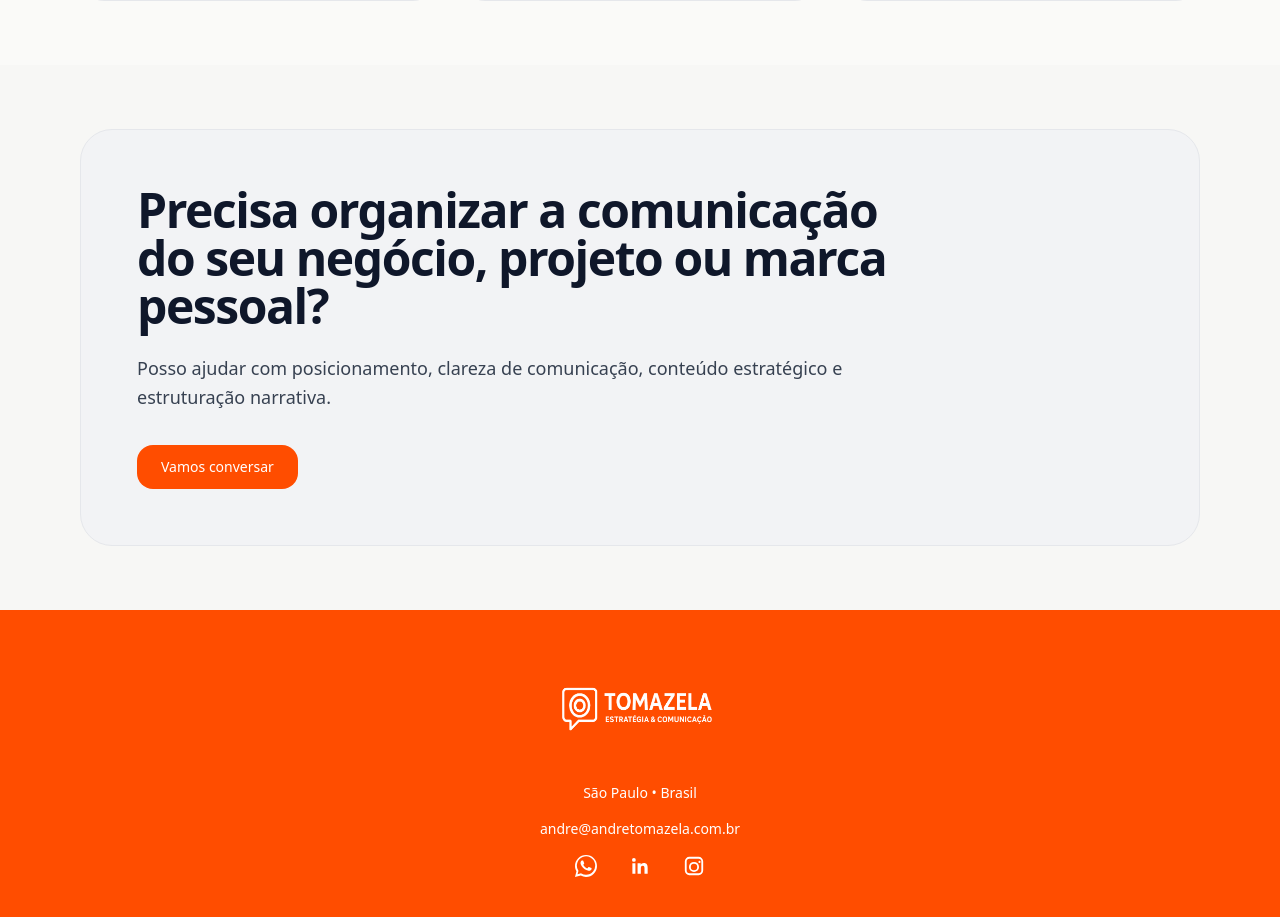
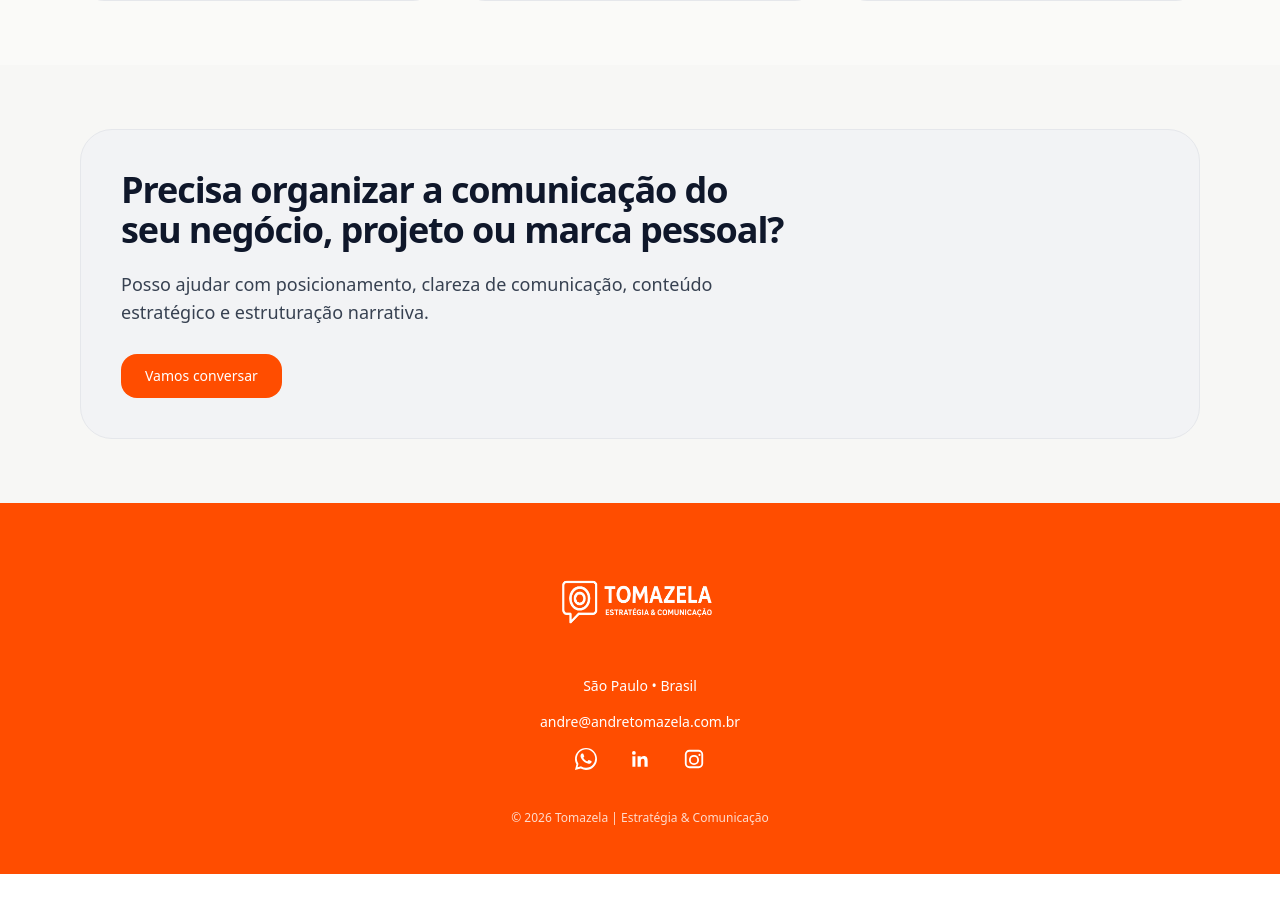
Before and after one commit to andretomazela-dev/integrado, a Next.js app: page /repertorio1 in a window 1280 px wide. Shown: the part 1965-2882 px from the top of the page. After the commit the page ends 2839 px from the top, so only its background shows below. Built offline with nearby package versions, Linux system fonts and the light colour scheme.

Commit message:
Update page.jsx

```diff
--- a/app/repertorio1/page.jsx
+++ b/app/repertorio1/page.jsx
@@ -211,25 +211,26 @@ export default function RepertorioPage() {
      {/* CTA */}
 <section className="py-14 md:py-16">
   <div className="container">
-          <div className="bg-[#F2F3F5] border border-gray-200 rounded-[32px] p-10 md:p-14">
-            <div className="max-w-3xl">
-              <h2 className="text-3xl md:text-5xl font-extrabold leading-tight tracking-[-0.03em]">
-                Precisa organizar a comunicação do seu negócio, projeto ou marca
-                pessoal?
+    <div className="bg-[#F2F3F5] border border-gray-200 rounded-[32px] p-8 md:p-10">
+
+      <div className="max-w-2xl">
+        <h2 className="text-2xl md:text-4xl font-extrabold leading-tight tracking-[-0.03em] text-[#0F172A]">
+          Precisa organizar a comunicação do seu negócio, projeto ou marca pessoal?
         </h2>
 
-              <p className="mt-6 text-lg text-gray-700 leading-relaxed">
+        <p className="mt-5 text-base md:text-lg text-gray-700 leading-relaxed">
           Posso ajudar com posicionamento, clareza de comunicação,
           conteúdo estratégico e estruturação narrativa.
         </p>
 
         <Link
-                href="/contato"
-                className="inline-flex items-center rounded-2xl px-6 py-3 mt-8 text-sm font-medium bg-[#FF4D00] text-white hover:opacity-90 transition"
+          href="/#contato"
+          className="inline-flex items-center rounded-2xl px-6 py-3 mt-7 text-sm font-medium bg-[#FF4D00] text-white hover:opacity-90 transition"
         >
           Vamos conversar
         </Link>
       </div>
+
     </div>
   </div>
 </section>
```
Lines whose indentation alone changed are shown as unchanged.
